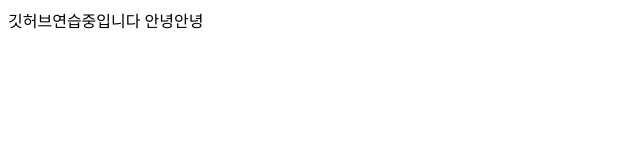
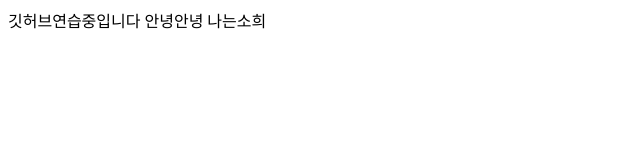
Before and after one commit to sohee0320/sohee0320.github.io, a plain HTML site: page index.html in a window 1280 px wide. Shown: the full height of the page, 0-640 px from the left. Drawn offline with Linux system fonts and the light colour scheme.

Commit message:
Update index.html

```diff
--- a/index.html
+++ b/index.html
@@ -3,6 +3,6 @@
     <body>
         깃허브연습중입니다
         안녕안녕
-
+    나는소희
     </body>
 </html>
```
